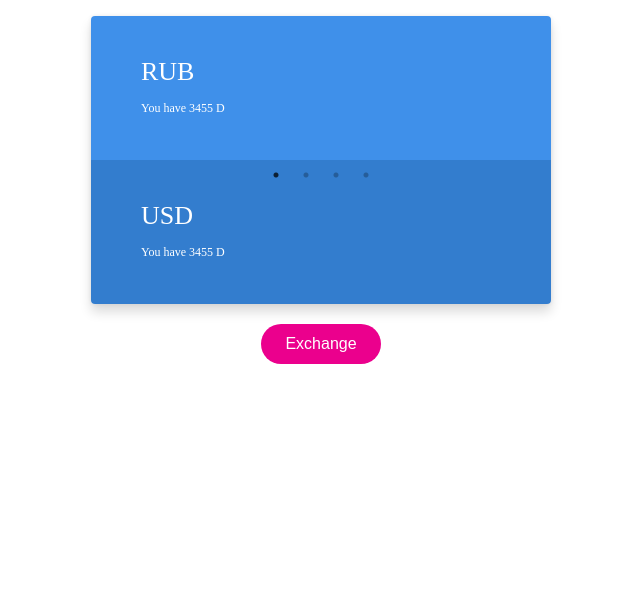
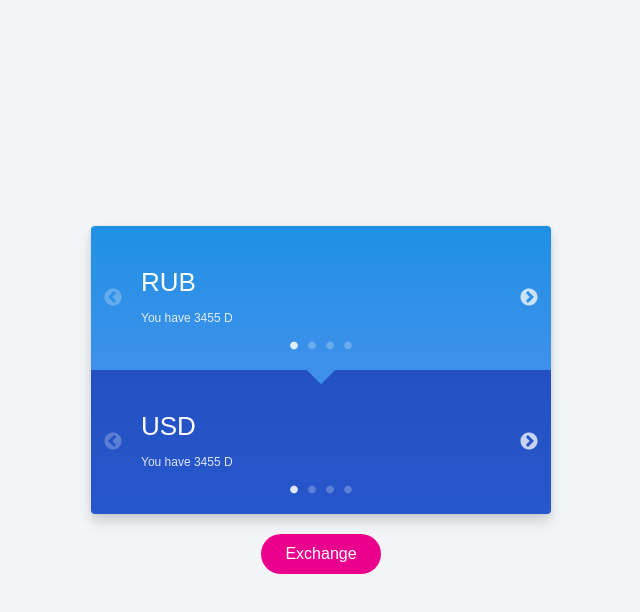
Before and after one commit to annasychugina/app-exchange, a React app: page / in a window 1280 px wide. Shown: the top 612 px of the page, without its empty margins (319-959 px from the left). Built offline with nearby package versions, Linux system fonts and the light colour scheme; what redux-act would draw is missing.

Commit message:
fix: slider styles, input focus

```diff
--- a/src/index.tsx
+++ b/src/index.tsx
@@ -1,6 +1,7 @@
 import React from 'react';
 import ReactDOM from 'react-dom';
-import App from './ui/app/app';
+import {App} from './ui/app/app';
 
 import './styles/reset.css';
+import './styles/reboot.css';
 ReactDOM.render(<App />, document.getElementById('root'));
--- a/src/styles/global.css
+++ b/src/styles/reboot.css
@@ -25,6 +25,7 @@ html {
 body {
   margin: 0;
   font-family: Arial, Helvetica, sans-serif;
+  background-color: #F3F4F5;
 }
 
 h1,
--- a/src/ui/app/app.tsx
+++ b/src/ui/app/app.tsx
@@ -4,7 +4,7 @@ import {store} from '../../store/store';
 import {ExchangeWidget} from '../exchange-widget/exchange-widget';
 import s from './app.module.css';
 
-const App: React.FC = () => {
+export const App: React.FC = () => {
   return (
     <Provider store={store}>
       <div className={s.container}>
@@ -15,5 +15,3 @@ const App: React.FC = () => {
     </Provider>
   );
 };
-
-export default App;
--- a/src/ui/exchange-block/exchange-block.module.css
+++ b/src/ui/exchange-block/exchange-block.module.css
@@ -1,10 +1,22 @@
 .root {
   &_origin {
-    background-color: #3F90EA;
+    position: relative;
+   background: linear-gradient(to bottom, #1E91E4, #3F90EA);
+    &::after {
+      content: '';
+      display: block;
+      position: absolute;
+      transform: translate(-50%, -50%) rotate(45deg);
+      width: 20px;
+      height: 20px;
+      left: 50%;
+      top: 100%;
+      background-color: #3F90EA;
+    }
   }
 
   &_result {
-    background-color: #337DCE;
+    background: linear-gradient(to bottom,  #2351C2, #2757CC);
   }
 }
 
@@ -25,6 +37,6 @@
 
 .text {
   margin-top: 15px;
-  color: white;
+  color: rgba(255,255,255, .85);
   font-size: 12px;
 }
--- a/src/ui/exchange-block/exchange-block.tsx
+++ b/src/ui/exchange-block/exchange-block.tsx
@@ -21,7 +21,7 @@ export const ExchangeBlock: React.FC<Props> = ({currency, type}) => (
        {CURRENCY.map((item) =>  <div className={s.block}>
          <div className={s.row}>
            <div>{currency}</div>
-           <InputCurrency name={currency} onChange={() => console.log('')} />
+           <InputCurrency focused={type === CurrencyBlockType.origin} name={currency} onChange={() => console.log('')} />
          </div>
          <div className={s.row}>
            <p className={s.text}>You have 3455 D</p>
--- a/src/ui/input-currency/input-currency.tsx
+++ b/src/ui/input-currency/input-currency.tsx
@@ -1,19 +1,25 @@
-import React from 'react';
+import React, {useRef, useEffect} from 'react';
 import {FormFieldCallback} from "../../types/types";
 import s from './input-currency.module.css';
 
 type Props = {
   name: string;
   value?: number;
+  focused?: boolean;
   onChange: FormFieldCallback;
 };
 
-export const InputCurrency: React.FC<Props> = ({value, name}: Props): React.ReactElement => (
-  <input
+export const InputCurrency: React.FC<Props> = ({focused=false, value, name}: Props): React.ReactElement => {
+  const inputRef = useRef<HTMLInputElement>(null);
+  useEffect(() => {
+    focused && inputRef.current &&  inputRef.current.focus();
+  }, [focused]);
+  return <input
+    ref={inputRef}
     className={s.input}
     maxLength={14}
     name={name}
     autoComplete={'off'}
     value={value || ''}
   />
-);
+};
--- /dev/null
+++ b/src/ui/slider/slick.css
@@ -0,0 +1,25 @@
+.slick-prev {
+  left: 12px;
+}
+
+.slick-next {
+  right: 12px;
+}
+
+.slick-dots {
+  bottom: 15px;
+}
+
+.slick-dots li button:before {
+  font-size: 9px;
+  color: white;
+}
+
+.slick-dots li.slick-active button:before {
+  opacity: .85;
+  color: white;
+}
+
+.slick-dots li {
+  margin: -1px;
+}
--- a/src/ui/slider/slider.tsx
+++ b/src/ui/slider/slider.tsx
@@ -3,6 +3,7 @@ import SlickSlider from 'react-slick';
 
 import 'slick-carousel/slick/slick.css';
 import 'slick-carousel/slick/slick-theme.css';
+import './slick.css';
 import s from './slider.module.css';
 
 type Props = {
@@ -14,7 +15,7 @@ const sliderSettings = {
   dots: true,
   arrows: true,
   infinite: false,
-  speed: 300,
+  speed: 260,
   currentSlide: 0
 };
 
```
